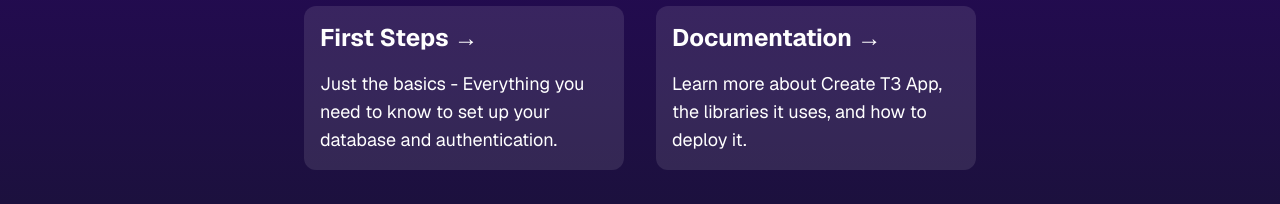
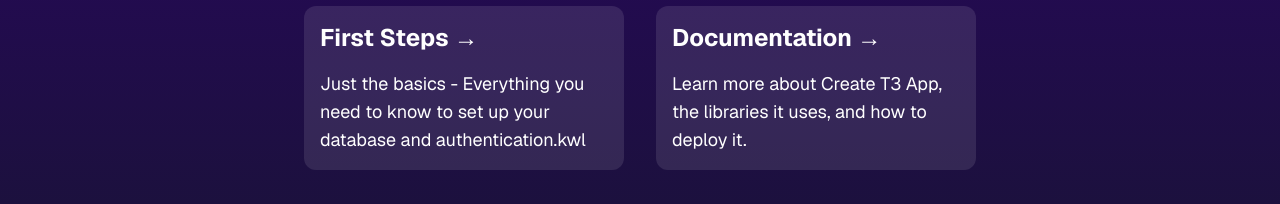
Before and after one commit to kowall1013/food-prime, a Next.js app: page / in a window 1280 px wide. Shown: the part 376-580 px from the top of the page. Built offline with nearby package versions, Linux system fonts and the light colour scheme.

Commit message:
test git

```diff
--- a/src/app/page.tsx
+++ b/src/app/page.tsx
@@ -16,7 +16,7 @@
             <h3 className="text-2xl font-bold">First Steps →</h3>
             <div className="text-lg">
               Just the basics - Everything you need to know to set up your
-              database and authentication.
+              database and authentication.kwl
             </div>
           </Link>
           <Link
```
